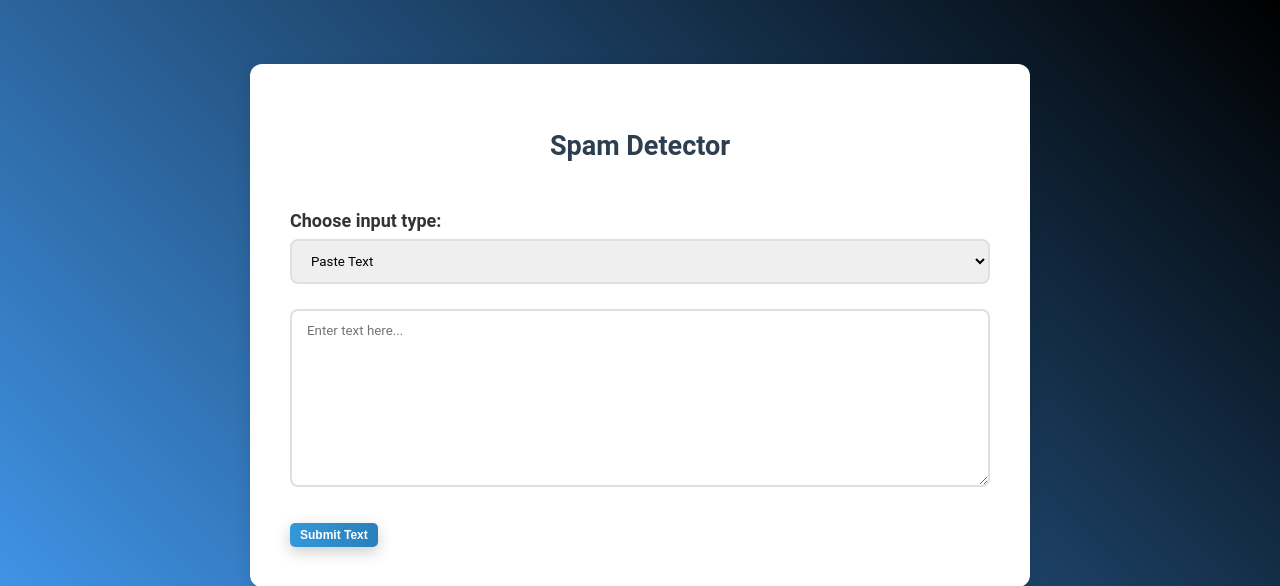
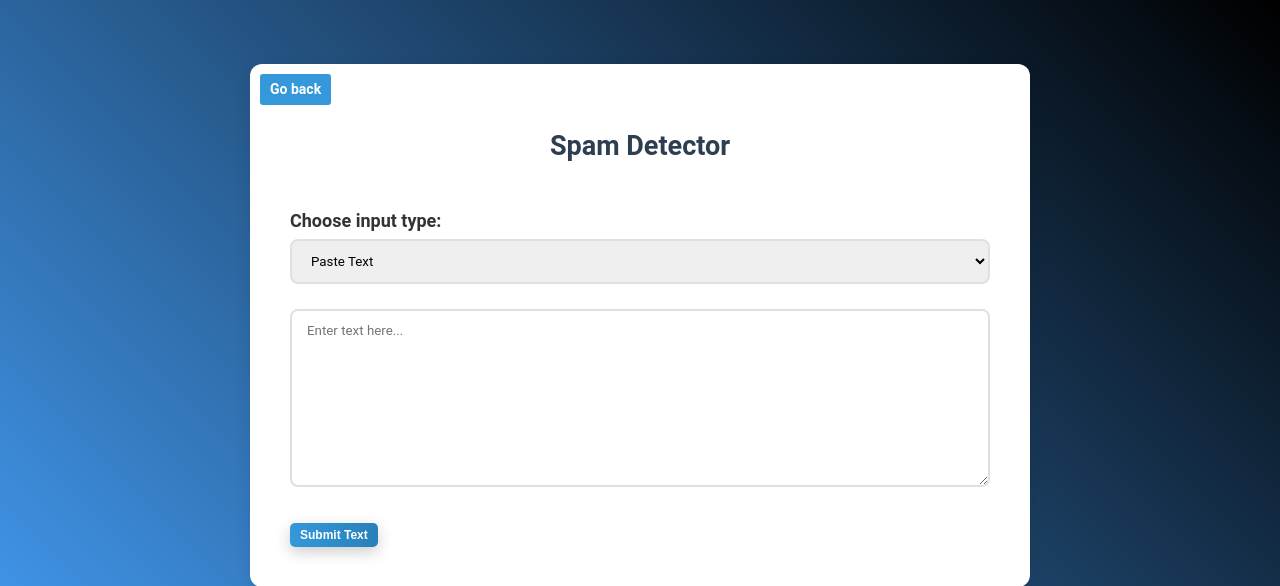
Before and after one commit to owe005/SpamDetector, a Flask app: page / in a window 1280 px wide. Shown: the top 586 px of the page. Run offline with Flask 3, Linux system fonts and the light colour scheme; some libraries are stand-ins or nearby versions.

Commit message:
fixed button

```diff
--- a/static/css/style.css
+++ b/static/css/style.css
@@ -135,3 +135,22 @@ input[type="submit"]:active {
         padding: 20px;
     }
 }
+
+.button-link {
+    position: absolute;  /* This allows you to position the button within the container */
+    top: 10px;           /* Adjust this value for desired vertical placement */
+    left: 10px;          /* Adjust this value for desired horizontal placement */
+    display: inline-block;
+    padding: 5px 10px;   /* Reduced padding for a smaller button */
+    border: none;
+    background-color: #3498db;
+    color: white;
+    text-decoration: none;
+    border-radius: 3px;  /* Smaller border radius for a tighter curve */
+    font-size: 14px;     /* Adjust for desired font size */
+    transition: background-color 0.3s ease;
+}
+
+.button-link:hover {
+    background-color: #2980b9;
+}
--- a/templates/index.html
+++ b/templates/index.html
@@ -12,6 +12,11 @@
 
 <body>
     <div class="container">
+
+        <h3>
+        <a href="https://olewestby.live/" class="button-link">Go back</a>
+        </h3>
+
         <h2>Spam Detector</h2>
 
         <label for="inputType">Choose input type:</label>
```
